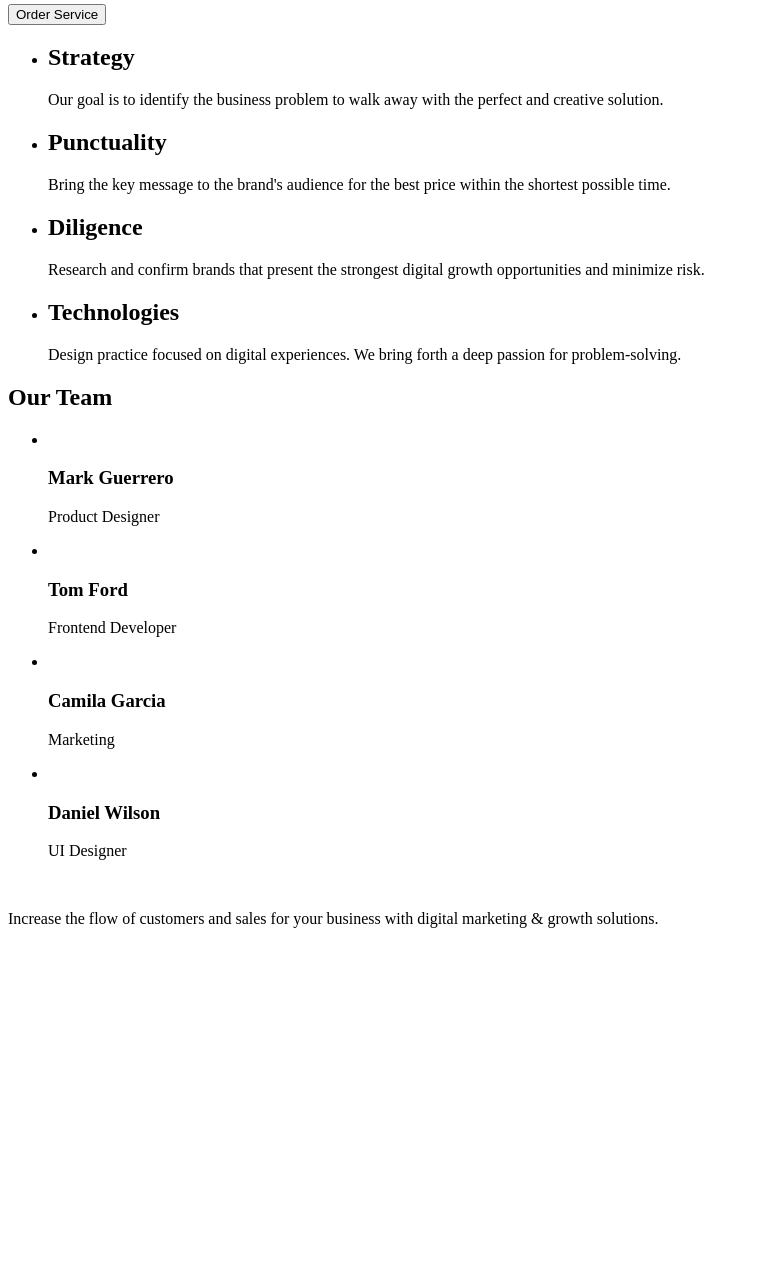
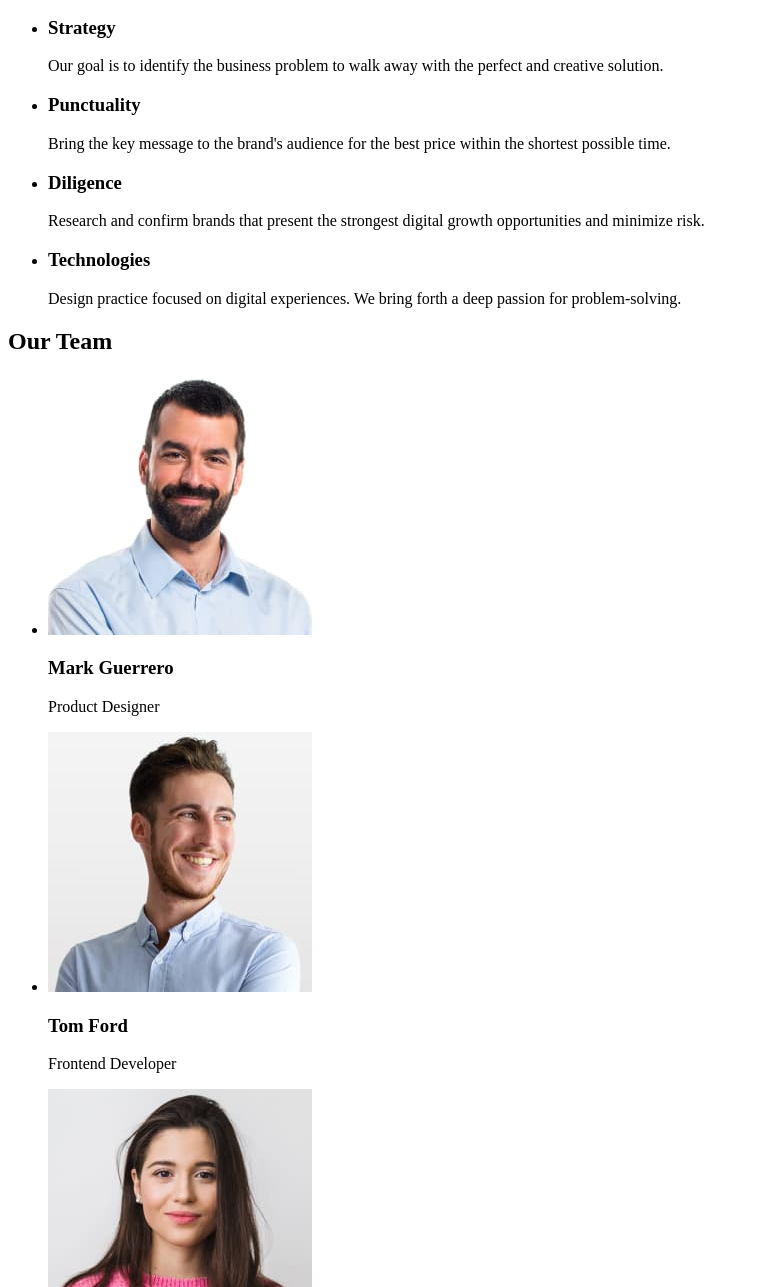
Before and after one commit to tymur-lykho/goit-markup-hw-01, a plain HTML site: page index.html in a window 1280 px wide. Shown: the part 299-1586 px from the top of the page, without its empty margins (0-759 px from the left). Before the commit the page ends 1243 px from the top, so only its background shows below. Drawn offline with Linux system fonts and the light colour scheme.

Commit message:
Add photos

```diff
--- a/index.html
+++ b/index.html
@@ -8,17 +8,17 @@
   </head>
   <body>
     <header>
-      <img src="" />
+      <a href="#">WEBSTUDIO</a>
       <nav>
         <ul>
           <li>
-            <h2>Studio</h2>
+            <a href="#">Studio</a>
           </li>
           <li>
-            <h2>Portfolio</h2>
+            <a href="#">Portfolio</a>
           </li>
           <li>
-            <h2>Contacts</h2>
+            <a href="#">Contacts</a>
           </li>
         </ul>
       </nav>
@@ -36,30 +36,31 @@
     <button type="button">Order Service</button>
     <main>
       <section>
+        <h2>Our advantages</h2>
         <ul>
           <li>
-            <h2>Strategy</h2>
+            <h3>Strategy</h3>
             <p>
               Our goal is to identify the business problem to walk away with the
               perfect and creative solution.
             </p>
           </li>
           <li>
-            <h2>Punctuality</h2>
+            <h3>Punctuality</h3>
             <p>
               Bring the key message to the brand's audience for the best price
               within the shortest possible time.
             </p>
           </li>
           <li>
-            <h2>Diligence</h2>
+            <h3>Diligence</h3>
             <p>
               Research and confirm brands that present the strongest digital
               growth opportunities and minimize risk.
             </p>
           </li>
           <li>
-            <h2>Technologies</h2>
+            <h3>Technologies</h3>
             <p>
               Design practice focused on digital experiences. We bring forth a
               deep passion for problem-solving.
@@ -72,22 +73,42 @@
         <h2>Our Team</h2>
         <ul>
           <li>
-            <img src="" />
+            <img
+              src="/images/team-1.jpg"
+              height="260"
+              width="264"
+              alt="Mark Guerrero"
+            />
             <h3>Mark Guerrero</h3>
             <p>Product Designer</p>
           </li>
           <li>
-            <img src="" />
+            <img
+              src="/images/team-2.jpg"
+              height="260"
+              width="264"
+              alt="Tom Ford"
+            />
             <h3>Tom Ford</h3>
             <p>Frontend Developer</p>
           </li>
           <li>
-            <img src="" />
+            <img
+              src="/images/team-3.jpg"
+              height="260"
+              width="264"
+              alt="Camila Garcia"
+            />
             <h3>Camila Garcia</h3>
             <p>Marketing</p>
           </li>
           <li>
-            <img src="" />
+            <img
+              src="/images/team-4.jpg"
+              height="260"
+              width="264"
+              alt="Daniel Wilson"
+            />
             <h3>Daniel Wilson</h3>
             <p>UI Designer</p>
           </li>
@@ -96,7 +117,7 @@
     </main>
 
     <footer>
-      <img src="" />
+      <a href="#">WEBSTUDIO</a>
       <p>
         Increase the flow of customers and sales for your business with digital
         marketing & growth solutions.
```
Also changed, not shown: images/team-1.jpg (added), images/team-2.jpg (added), images/team-3.jpg (added), images/team-4.jpg (added).
